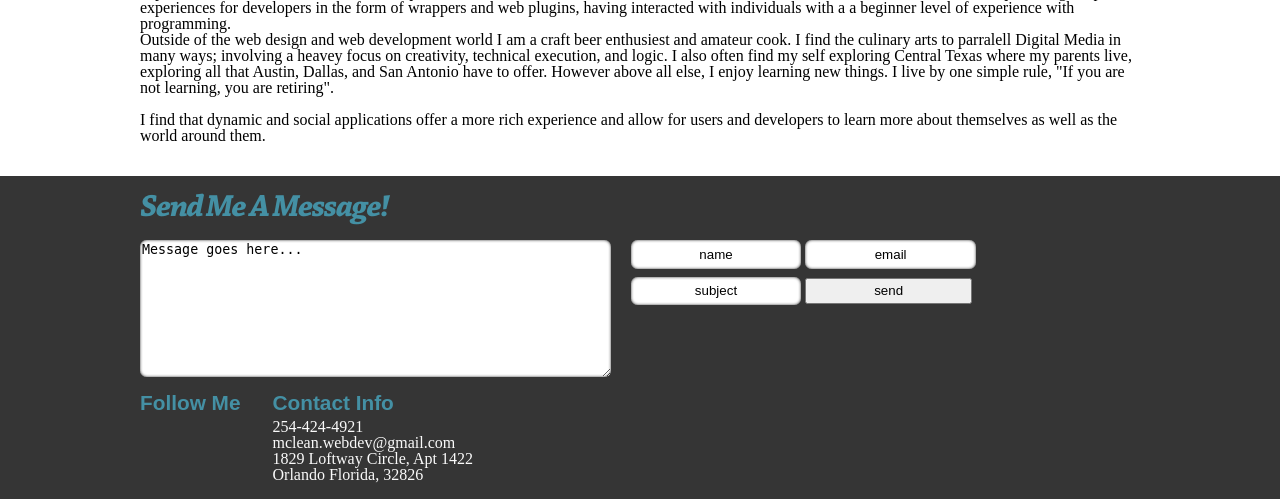
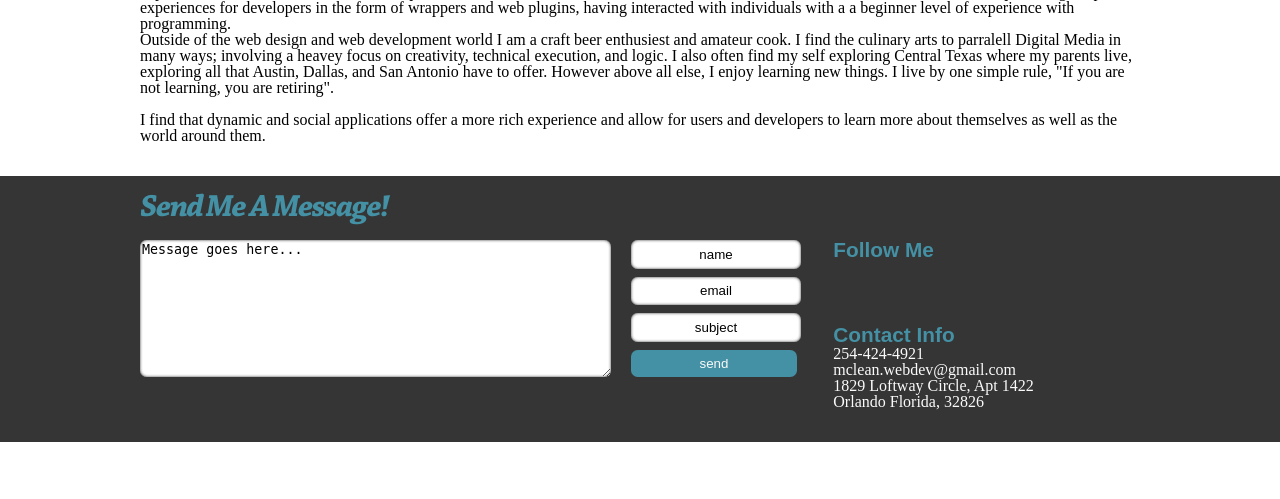
Before and after one commit to havok2905/Portfolio, a PHP site: page /me.php in a window 1280 px wide. Shown: the part 304-803 px from the top of the page. After the commit the page ends 746 px from the top, so only its background shows below. Run offline with PHP 8.4, Linux system fonts and the light colour scheme.

Commit message:
styled footer

```diff
--- a/css/main.css
+++ b/css/main.css
@@ -35,9 +35,6 @@ body{
 	max-width: 62.5em;
 	margin-left: auto;
 	margin-right: auto;
-}
-
-.container{
 	padding-top:7em;
 }
 
@@ -56,13 +53,14 @@ body{
 }
 
 .contact_container{
-	clear:both;
+	position:relative;
+	top:-1em;
+	display: inline-block;
 }
 
 .contact_sub_container{
 	margin-top: 1em;
 	margin-right: 2em;
-	float:left;
 }
 
 .footer{
@@ -109,7 +107,6 @@ h4{
 	font-size: 1.3em;
 	font-weight: 900;
 	color: #4490A4;
-	margin-bottom: 0.25em;
 }
 
 h5{
@@ -170,15 +167,26 @@ ul li span{
 }
 
 /* FORMS AND INPUTS */
+form{
+	float: left;
+	display:inline;
+	margin-right: 2em;
+}
 
-form{
-	display:block;
-}
+.input_container{float: left;}
 
 .styledform{
 	border-radius: 0.5em;
 	border: none;
 	box-shadow: inset #333333 0px 0px 3px;
+}
+
+.submit{
+	border: none;
+	border-radius: 0.5em;
+	background-color: #4490A4;
+	color:#FAFAFA;
+
 }
 
 textarea{
@@ -192,5 +200,6 @@ input{
 	width:12.5em;
 	height:2em;
 	margin-bottom: 0.6em;
+	display: block;
 	text-align: center;
 }
--- a/includes/layout.php
+++ b/includes/layout.php
@@ -56,7 +56,7 @@ EOT;
 						<input class="styledform" type="text" name="name" value="name"/>
 						<input class="styledform" type="text" name="email" value="email"/>
 						<input class="styledform" type="text" name="subject" value="subject"/>
-						<input type="submit" name="send" value="send"/>
+						<input class="submit" type="submit" name="send" value="send"/>
 					</div>
 				</form>
 				<div class="contact_container">
```
